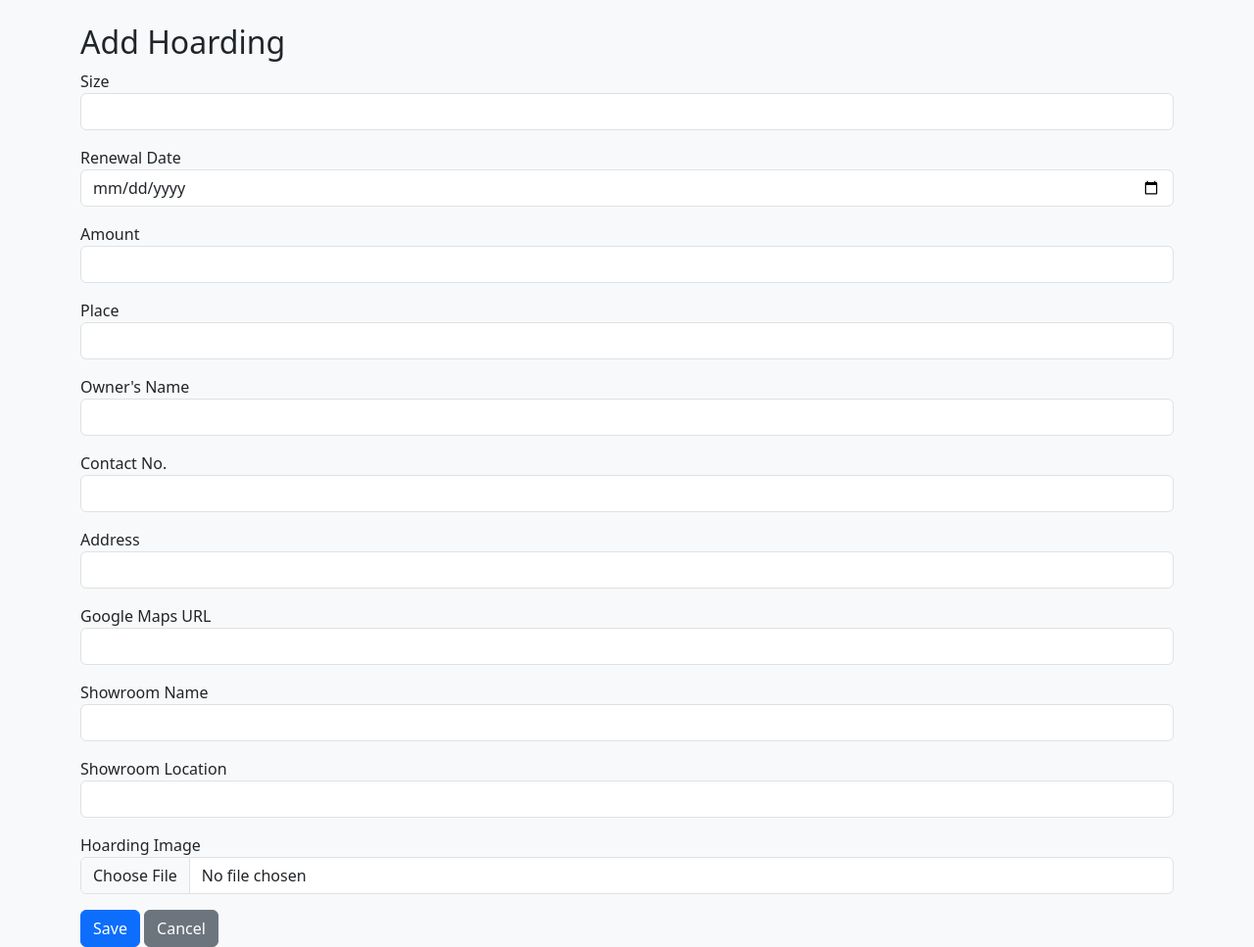
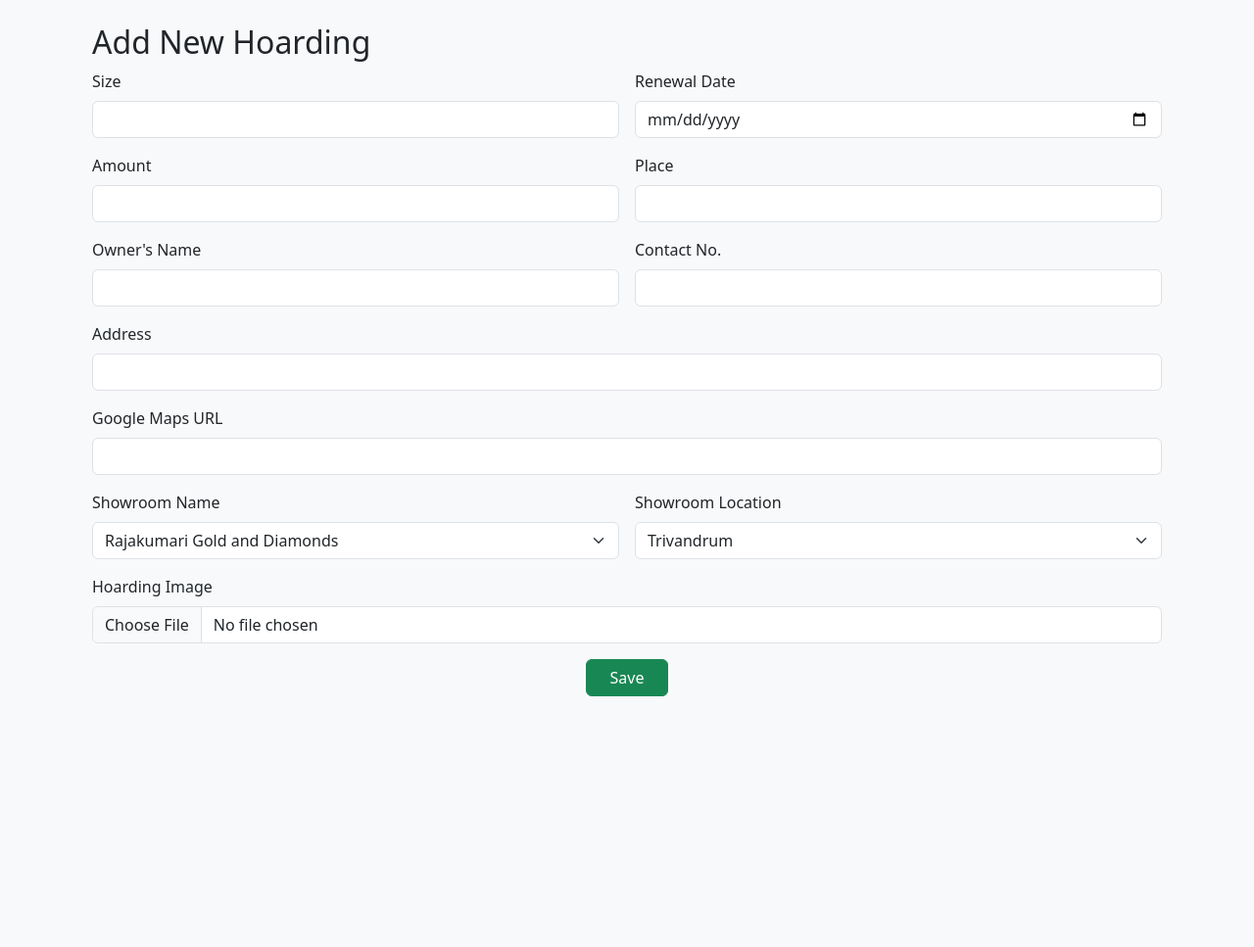
Before and after one commit to soorajpky/hoardings-app, a Flask app: page /add in a window 1280 px wide. Shown: the part 56-1023 px from the top of the page at 98% size. After the commit the page ends 767 px from the top, so only its background shows below. Run offline with Flask 3, Linux system fonts and the light colour scheme; a user stored in the database is signed in; some libraries are stand-ins or nearby versions.

Commit message:
Updated hoarding form with showroom dropdowns and UI improvements

```diff
--- a/forms.py
+++ b/forms.py
@@ -1,5 +1,5 @@
 from flask_wtf import FlaskForm
-from wtforms import StringField, PasswordField, SubmitField, FloatField, DateField
+from wtforms import StringField, PasswordField, SubmitField, FloatField, DateField, SelectField
 from flask_wtf.file import FileField, FileAllowed
 from wtforms.validators import DataRequired
 
@@ -17,9 +17,24 @@ class HoardingForm(FlaskForm):
     contact           = StringField("Contact No.", validators=[DataRequired()])
     address           = StringField("Address", validators=[DataRequired()])
     location_url      = StringField("Google Maps URL", validators=[DataRequired()])
-    showroom_name     = StringField("Showroom Name")  # used via request.form
-    showroom_location = StringField("Showroom Location")  # used via request.form
-    image             = FileField("Hoarding Image", validators=[
-                          FileAllowed(['jpg', 'png', 'jpeg', 'gif'], 'Images only!')
-                      ])
+
+    showroom_name     = SelectField("Showroom Name", choices=[
+        ("Rajakumari Gold and Diamonds", "Rajakumari Gold and Diamonds"),
+        ("Rajakumari Silks and Designs", "Rajakumari Silks and Designs"),
+        ("Rajakumari Hypermarket", "Rajakumari Hypermarket")
+    ], validators=[DataRequired()])
+
+    showroom_location = SelectField("Showroom Location", choices=[
+        ("Trivandrum", "Trivandrum"),
+        ("Kaliyikavila", "Kaliyikavila"),
+        ("Attingal", "Attingal"),
+        ("Kallambalam", "Kallambalam"),
+        ("Pothencode", "Pothencode"),
+        ("Kattakada", "Kattakada"),
+        ("Paripally", "Paripally"),
+        ("Kottiyam", "Kottiyam"),
+        ("Trissur", "Trissur")
+    ], validators=[DataRequired()])
+
+    image             = FileField("Hoarding Image", validators=[FileAllowed(['jpg','png','jpeg','gif'])])
     submit            = SubmitField("Save")
--- a/templates/hoarding_form.html
+++ b/templates/hoarding_form.html
@@ -1,22 +1,70 @@
 {% extends 'base.html' %}
 {% block content %}
-<h2>{{ title or 'Add Hoarding' }}</h2>
-<form method="POST" enctype="multipart/form-data">
-  {{ form.hidden_tag() }}
-  <div class="mb-3">{{ form.size.label }} {{ form.size(class="form-control") }}</div>
-  <div class="mb-3">{{ form.renewal_date.label }} {{ form.renewal_date(class="form-control") }}</div>
-  <div class="mb-3">{{ form.amount.label }} {{ form.amount(class="form-control") }}</div>
-  <div class="mb-3">{{ form.place.label }} {{ form.place(class="form-control") }}</div>
-  <div class="mb-3">{{ form.owner_name.label }} {{ form.owner_name(class="form-control") }}</div>
-  <div class="mb-3">{{ form.contact.label }} {{ form.contact(class="form-control") }}</div>
-  <div class="mb-3">{{ form.address.label }} {{ form.address(class="form-control") }}</div>
-  <div class="mb-3">{{ form.location_url.label }} {{ form.location_url(class="form-control") }}</div>
-  <div class="mb-3">{{ form.showroom_name.label }} {{ form.showroom_name(class="form-control") }}</div>
-  <div class="mb-3">{{ form.showroom_location.label }} {{ form.showroom_location(class="form-control") }}</div>
-  <div class="mb-3">{{ form.image.label }} {{ form.image(class="form-control") }}</div>
-  <div class="mt-3">
-    {{ form.submit(class="btn btn-primary") }}
-    <a href="{{ url_for('dashboard') }}" class="btn btn-secondary">Cancel</a>
-  </div>
-</form>
+
+<div class="container mt-4">
+  <h2>{{ title if title else "Add New Hoarding" }}</h2>
+
+  <form method="post" enctype="multipart/form-data">
+    {{ form.hidden_tag() }}
+
+    <div class="row g-3">
+      <div class="col-md-6">
+        {{ form.size.label(class="form-label") }}
+        {{ form.size(class="form-control") }}
+      </div>
+      <div class="col-md-6">
+        {{ form.renewal_date.label(class="form-label") }}
+        {{ form.renewal_date(class="form-control") }}
+      </div>
+
+      <div class="col-md-6">
+        {{ form.amount.label(class="form-label") }}
+        {{ form.amount(class="form-control") }}
+      </div>
+      <div class="col-md-6">
+        {{ form.place.label(class="form-label") }}
+        {{ form.place(class="form-control") }}
+      </div>
+
+      <div class="col-md-6">
+        {{ form.owner_name.label(class="form-label") }}
+        {{ form.owner_name(class="form-control") }}
+      </div>
+      <div class="col-md-6">
+        {{ form.contact.label(class="form-label") }}
+        {{ form.contact(class="form-control") }}
+      </div>
+
+      <div class="col-12">
+        {{ form.address.label(class="form-label") }}
+        {{ form.address(class="form-control") }}
+      </div>
+
+      <div class="col-12">
+        {{ form.location_url.label(class="form-label") }}
+        {{ form.location_url(class="form-control") }}
+      </div>
+
+      <div class="col-md-6">
+        {{ form.showroom_name.label(class="form-label") }}
+        {{ form.showroom_name(class="form-select") }}
+      </div>
+
+      <div class="col-md-6">
+        {{ form.showroom_location.label(class="form-label") }}
+        {{ form.showroom_location(class="form-select") }}
+      </div>
+
+      <div class="col-12">
+        {{ form.image.label(class="form-label") }}
+        {{ form.image(class="form-control") }}
+      </div>
+
+      <div class="col-12 text-center mt-3">
+        {{ form.submit(class="btn btn-success px-4") }}
+      </div>
+    </div>
+  </form>
+</div>
+
 {% endblock %}
```
Also changed, not shown: templates/dashboard.html (+17 -18 lines), instance/database.db, static/uploads/banner-1.jpg (added).
